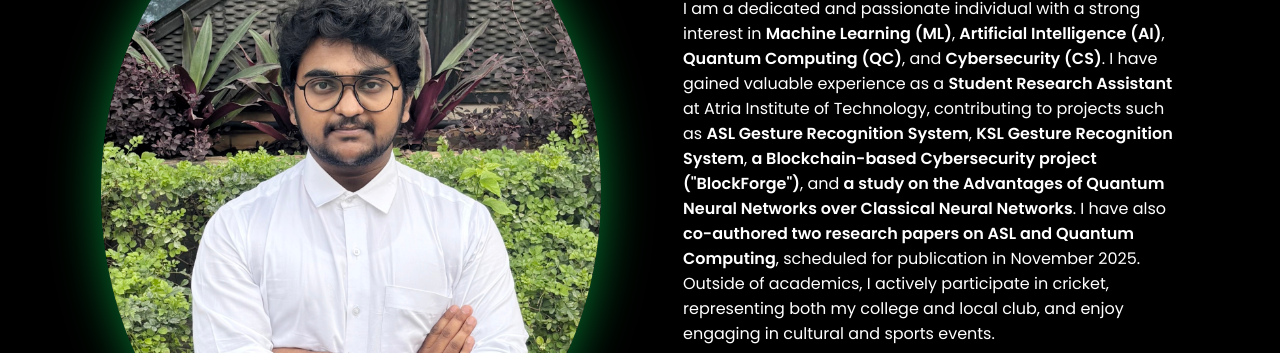
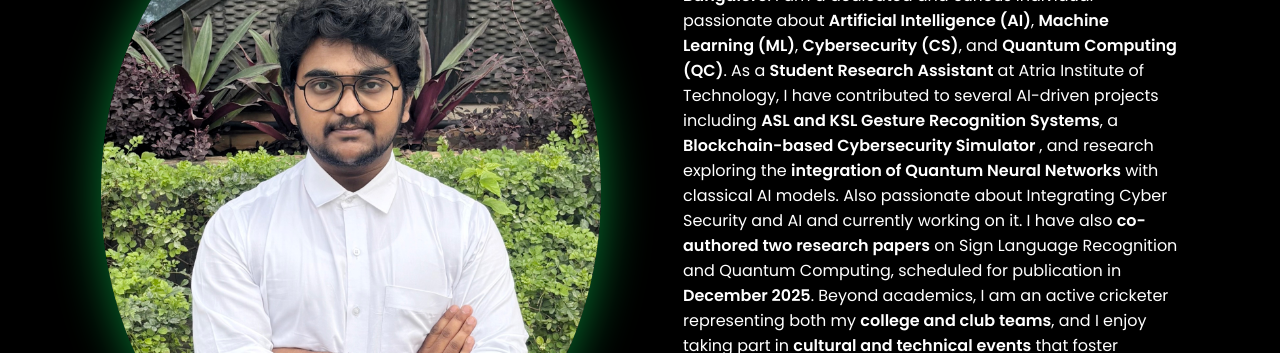
Before and after one commit to prajwal152004/My-Portfolio, a plain HTML site: page index.html in a window 1280 px wide. Shown: the part 248-601 px from the top of the page. Drawn offline with nearby package versions, Linux system fonts and the light colour scheme.

Commit message:
Update index.html

```diff
--- a/index.html
+++ b/index.html
@@ -27,16 +27,16 @@
             <div class="content">
                 <h1 data-aos="fade-left" data-aos-duration="1500" data-aos-delay="700">Hey I'm <span>Prajwal</span></h1>
                 <div class="typewriter" data-aos="fade-right" data-aos-duration="1500" data-aos-delay="900">I'm a <span class="typewriter-text"></span><label for="">|</label></div>
-                <p data-aos="flip-down" data-aos-duration="1500" data-aos-delay="900">
+               <p data-aos="flip-down" data-aos-duration="1500" data-aos-delay="900">
+    AI Engineer and a Cybersecurity Intern at <strong>CySecK (FSID), IISc Bangalore</strong>. I am a dedicated and curious individual passionate about
+    <strong>Artificial Intelligence (AI)</strong>, <strong>Machine Learning (ML)</strong>, <strong>Cybersecurity (CS)</strong>, and <strong>Quantum Computing (QC)</strong>.
+    As a <strong>Student Research Assistant</strong> at Atria Institute of Technology, I have contributed to several AI-driven projects including
+    <strong>ASL and KSL Gesture Recognition Systems</strong>, a <strong>Blockchain-based Cybersecurity Simulator </strong>,
+    and research exploring the <strong>integration of Quantum Neural Networks</strong> with classical AI models. Also passionate about Integrating Cyber Security and AI and currently working on it.
+    I have also <strong>co-authored two research papers</strong> on Sign Language Recognition and Quantum Computing, scheduled for publication in <strong>December 2025</strong>.
+    Beyond academics, I am an active cricketer representing both my <strong>college and club teams</strong>, and I enjoy taking part in <strong>cultural and technical events</strong> that foster creativity and collaboration.
+</p>
 
-                I am a dedicated and passionate individual with a strong interest in <strong>Machine Learning (ML)</strong>, <strong>Artificial Intelligence (AI)</strong>, <strong>Quantum Computing (QC)</strong>,
-                and <strong>Cybersecurity (CS)</strong>. I have gained valuable experience as a <strong>Student Research Assistant</strong> at Atria Institute of Technology,
-                contributing to projects such as <strong>ASL Gesture Recognition System</strong>, <strong>KSL Gesture Recognition System</strong>, <strong>a Blockchain-based Cybersecurity project ("BlockForge")</strong>,
-                and <strong>a study on the Advantages of Quantum Neural Networks over Classical Neural Networks</strong>.
-
-                I have also <strong>co-authored two research papers on ASL and Quantum Computing</strong>, scheduled for publication in November 2025.
-                Outside of academics, I actively participate in cricket, representing both my college and local club, and enjoy engaging in cultural and sports events.
-                </p>
                 <div class="social-links">
                     <a href="https://github.com/prajwal152004" data-aos="fade-up" data-aos-duration="1500" data-aos-delay="1300"><i class="fa-brands fa-github"></i></a>
                     <a href="https://www.facebook.com/prajwal.dm.9/" data-aos="fade-up" data-aos-duration="1500" data-aos-delay="1400"><i class="fa-brands fa-facebook"></i></a>
@@ -44,7 +44,7 @@
                     <a href="https://x.com/prajwal_devanga" data-aos="fade-up" data-aos-duration="1500" data-aos-delay="1600"><i class="fa-brands fa-twitter"></i></a>
                 </div>
                 <div class="btn" data-aos="zoom-in" data-aos-duration="1500" data-aos-delay="1800">
-                    <a href="RESUME_PRAJWALDM.pdf" download>
+                    <a href="PJ-Resume-Common.pdf" download>
                         <button>Download My Resume</button>
                     </a>
                 </div>
```
